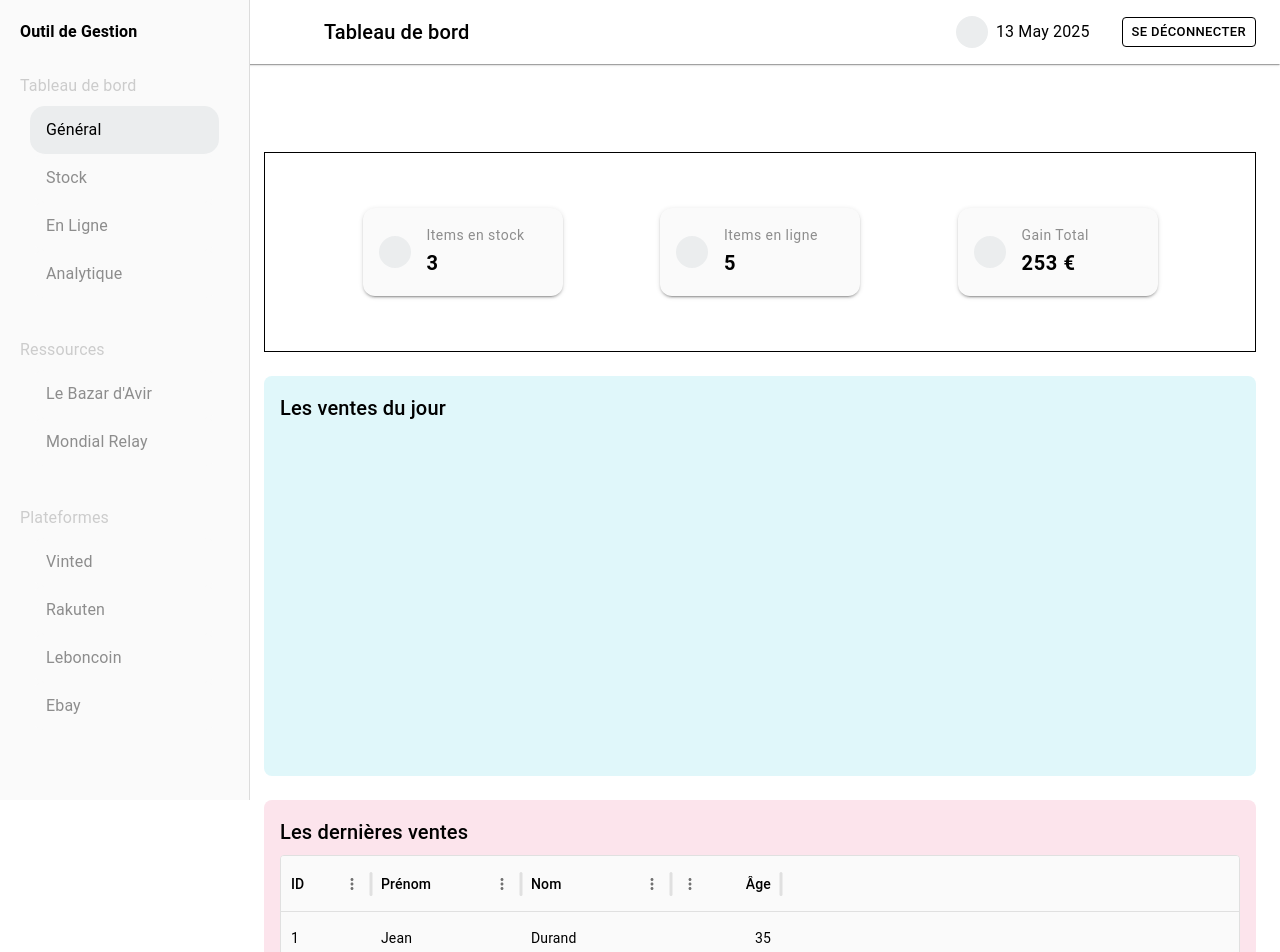
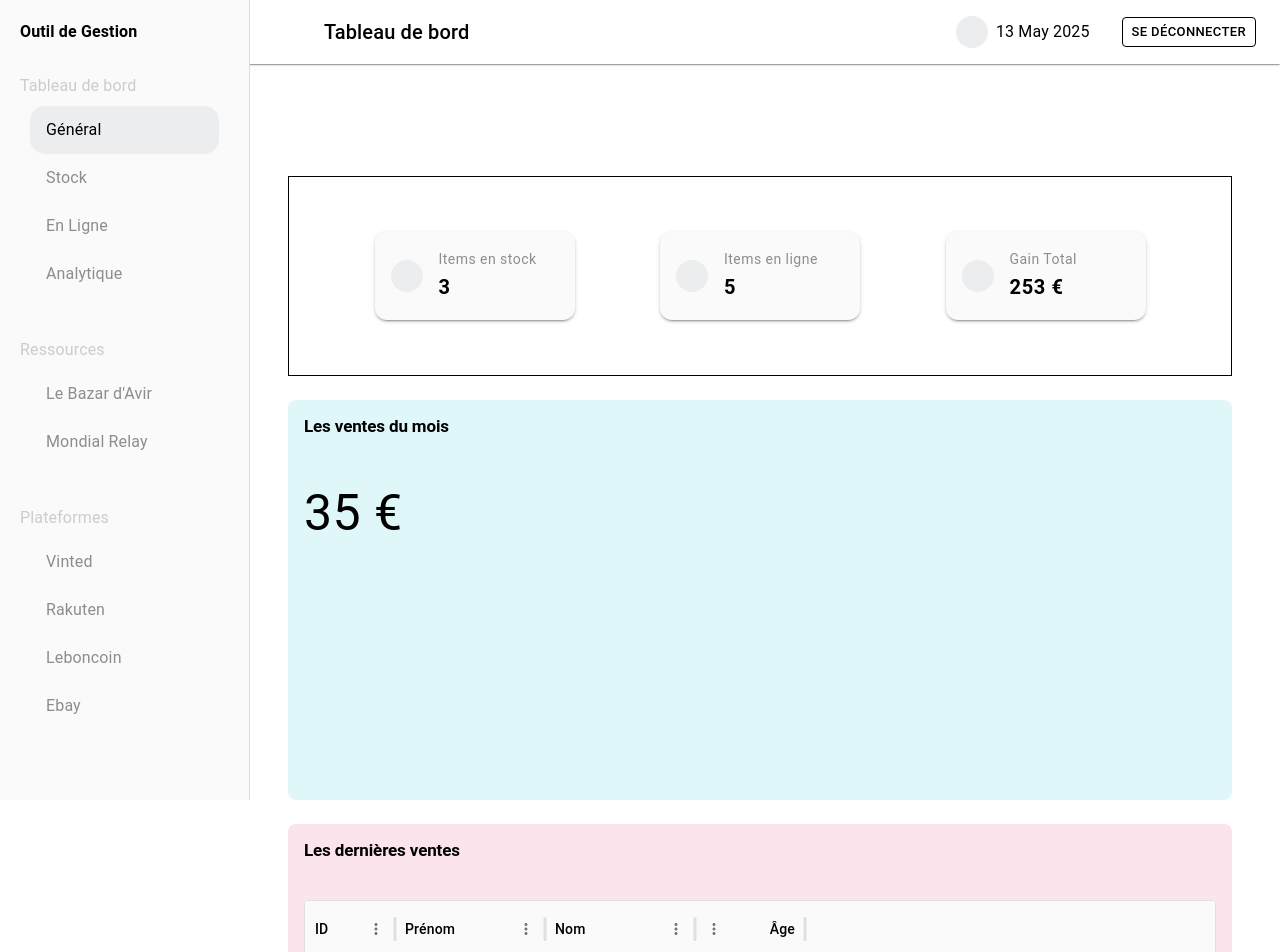
Before and after one commit to AvirKarakitsos/REACT_management, a React (Vite) app: page / in a window 1280 px wide. Shown: the top 952 px of the page. Built offline with nearby package versions, Linux system fonts and the light colour scheme; some icons are missing.

Commit message:
feat: custom typography

```diff
--- a/src/assets/theme.js
+++ b/src/assets/theme.js
@@ -22,6 +22,14 @@ const theme = createTheme({
 		grey: '#EBEDEE',
 		},
 	},
+
+	typography: {
+		h2: {
+		fontSize: 17,
+		fontWeight: 600,
+		marginBottom: 40,
+		},
+	},
 });
 
 export default theme;
--- a/src/components/MainComponent.jsx
+++ b/src/components/MainComponent.jsx
@@ -13,7 +13,7 @@ export default function MainContent() {
 		component="main"
 		sx={{
 			flexGrow: 1,
-        p: 3,
+			p: 6,
 			ml: '240px', // largeur du Drawer
 			mt: '64px', // hauteur du Header
 			backgroundColor: 'backgound.default'
@@ -60,10 +60,17 @@ export default function MainContent() {
 			p: 2,
 			}}
 		>
-        <Typography variant="h6" gutterBottom>
-          Les ventes du jour
+			<Typography variant="h2">
+				Les ventes du mois
 			</Typography>
-        {/* Contenu à ajouter ici */}
+
+			<Box sx={ {display: 'flex'} }>
+				<Typography sx={ {fontSize: '50px', } }>
+					35 €
+				</Typography>
+				{/* Graph */}
+			</Box>
+
 		</Box>
 
 		{/* Partie Bas */}
@@ -75,7 +82,7 @@ export default function MainContent() {
 				p: 2,
 				}}
 			>
-        <Typography variant="h6" gutterBottom>
+			<Typography variant="h2">
 				Les dernières ventes
 			</Typography>
 			<Grid/>
```
Lines whose indentation alone changed are shown as unchanged.
